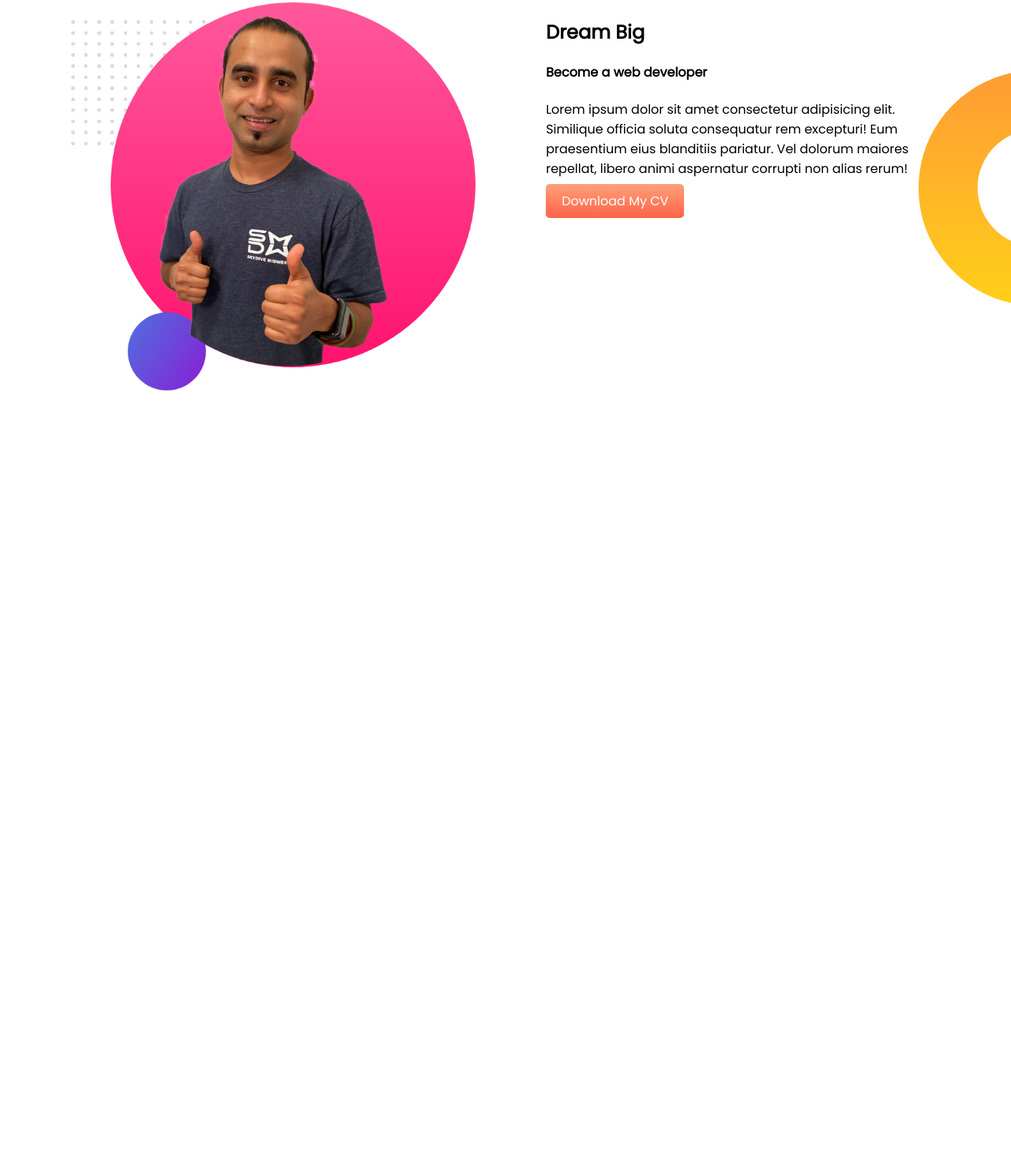
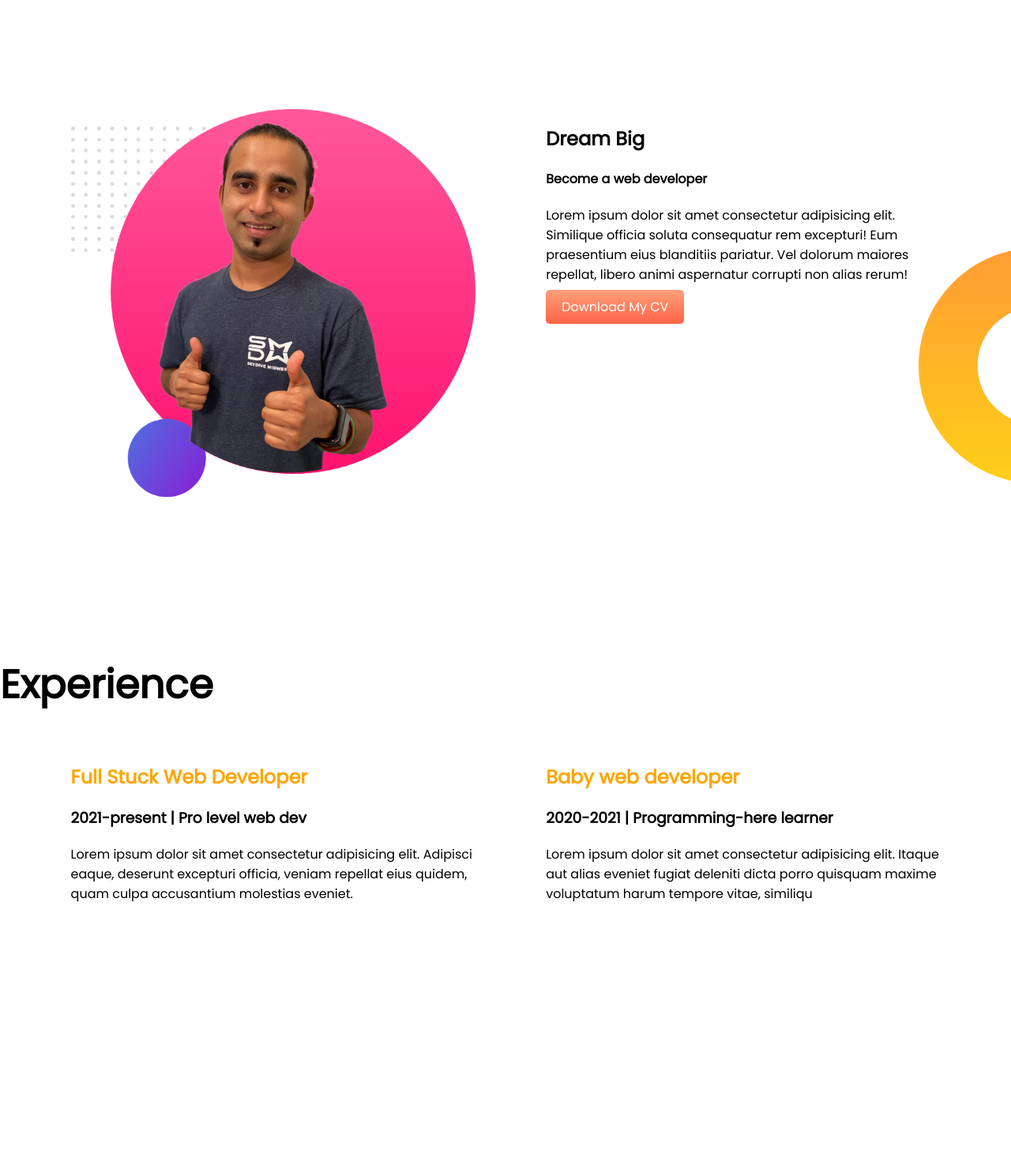
Before and after one commit to asimKumarDas/web-portfolio, a plain HTML site: page index.html in a window 1280 px wide. Shown: the part 512-1992 px from the top of the page at 79% size. Before the commit the page ends 1014 px from the top, so only its background shows below. Drawn offline with Linux system fonts and the light colour scheme.

Commit message:
aded experience area

```diff
--- a/index.html
+++ b/index.html
@@ -11,7 +11,7 @@
     <section class="top-banner">
         <div class="half-width">
             <h1>Welcome To</h1>
-            <h1><span class="name-highlight">Asim</span> Websites</h1>
+            <h1><span class="orange-highlight">Asim</span> Websites</h1>
             <h3>World class professional devloper</h3>
             <p>I am Asim Das,a world class web developer.I design the website and develop the site as well.If you need to know more please click more and you see here my latest projects.</p>
             <a class="link-button" target="_blank" href="https://www.youtube.com/watch?v=1Rq__ltMgEY&list=RD2s9ONNOc_KM&index=4">Hare Krishna</a>
@@ -33,5 +33,19 @@
             <a class="link-button" href="https://web.programming-hero.com/course/video/restart2-4-8-dream-image-half-width-background-remove-">Download My CV</a>
         </div>
     </section>
+    <section class="ecperience-area">
+        <h1>Experience</h1>
+        <div class="half-width">
+            <h2 class="orange-highlight">Full Stuck Web Developer</h2>
+            <h3>2021-present | Pro level web dev</h3>
+            <p>Lorem ipsum dolor sit amet consectetur adipisicing elit. Adipisci eaque, deserunt excepturi officia, veniam repellat eius quidem, quam culpa accusantium molestias eveniet.</p>
+        </div>
+        <div class="half-width">
+            <h2 class="orange-highlight">Baby web developer</h2>
+            <h3>2020-2021 | Programming-here learner</h3>
+            <p>Lorem ipsum dolor sit amet consectetur adipisicing elit. Itaque aut alias eveniet fugiat deleniti dicta porro quisquam maxime voluptatum harum tempore vitae, similiqu</p>
+
+        </div>
+    </section>
 </body>
 </html>
--- a/style.css
+++ b/style.css
@@ -6,7 +6,7 @@ body{
 h1{
     font-size: 50px;
 }
-.name-highlight{
+.orange-highlight{
     color: orange;
 }
 .half-width{
@@ -26,6 +26,7 @@ h1{
 }
 section{
     height: 500px;
+    padding-bottom: 150px;
 }
 .link-button{
     text-decoration: none;
```
